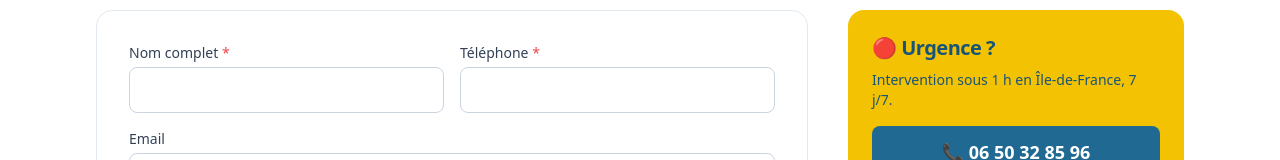
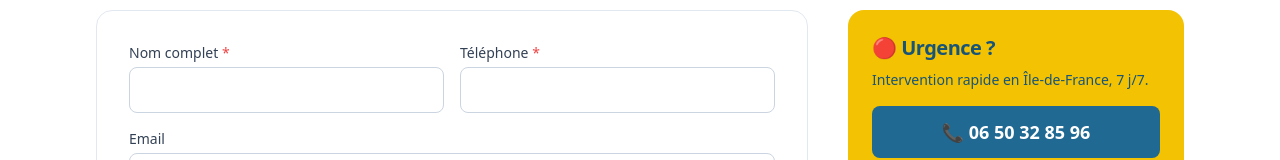
Before and after one commit to ZENATIHZE/superplombelec, a Next.js app: page /contact in a window 1280 px wide. Shown: the part 535-695 px from the top of the page. Built offline with nearby package versions, Linux system fonts and the light colour scheme; no server answers.

Commit message:
Add files via upload

```diff
--- a/app/contact/page.tsx
+++ b/app/contact/page.tsx
@@ -7,7 +7,7 @@ import { breadcrumbJsonLd } from '@/lib/jsonld';
 export const metadata: Metadata = {
   title: 'Contact & devis gratuit',
   description:
-    'Demandez un devis gratuit pour une recherche de fuite non destructive en Île-de-France. Réponse sous 24 h. Intervention sous 1 h en urgence.',
+    'Demandez un devis gratuit pour une recherche de fuite non destructive en Île-de-France. Réponse sous 24 h. Intervention rapide en urgence.',
   alternates: { canonical: '/contact' },
 };
 
@@ -37,7 +37,7 @@ export default function ContactPage() {
           <aside className="space-y-6">
             <div className="bg-accent-500 text-brand-800 rounded-2xl p-6">
               <h2 className="font-bold text-xl mb-2">🔴 Urgence ?</h2>
-              <p className="text-sm mb-4">Intervention sous 1 h en Île-de-France, 7 j/7.</p>
+              <p className="text-sm mb-4">Intervention rapide en Île-de-France, 7 j/7.</p>
               <a href={`tel:${SITE.phoneE164}`} className="block bg-brand-700 text-white font-bold text-center py-3 rounded-lg text-lg" data-track="contact-call">
                 📞 {SITE.phone}
               </a>
```
